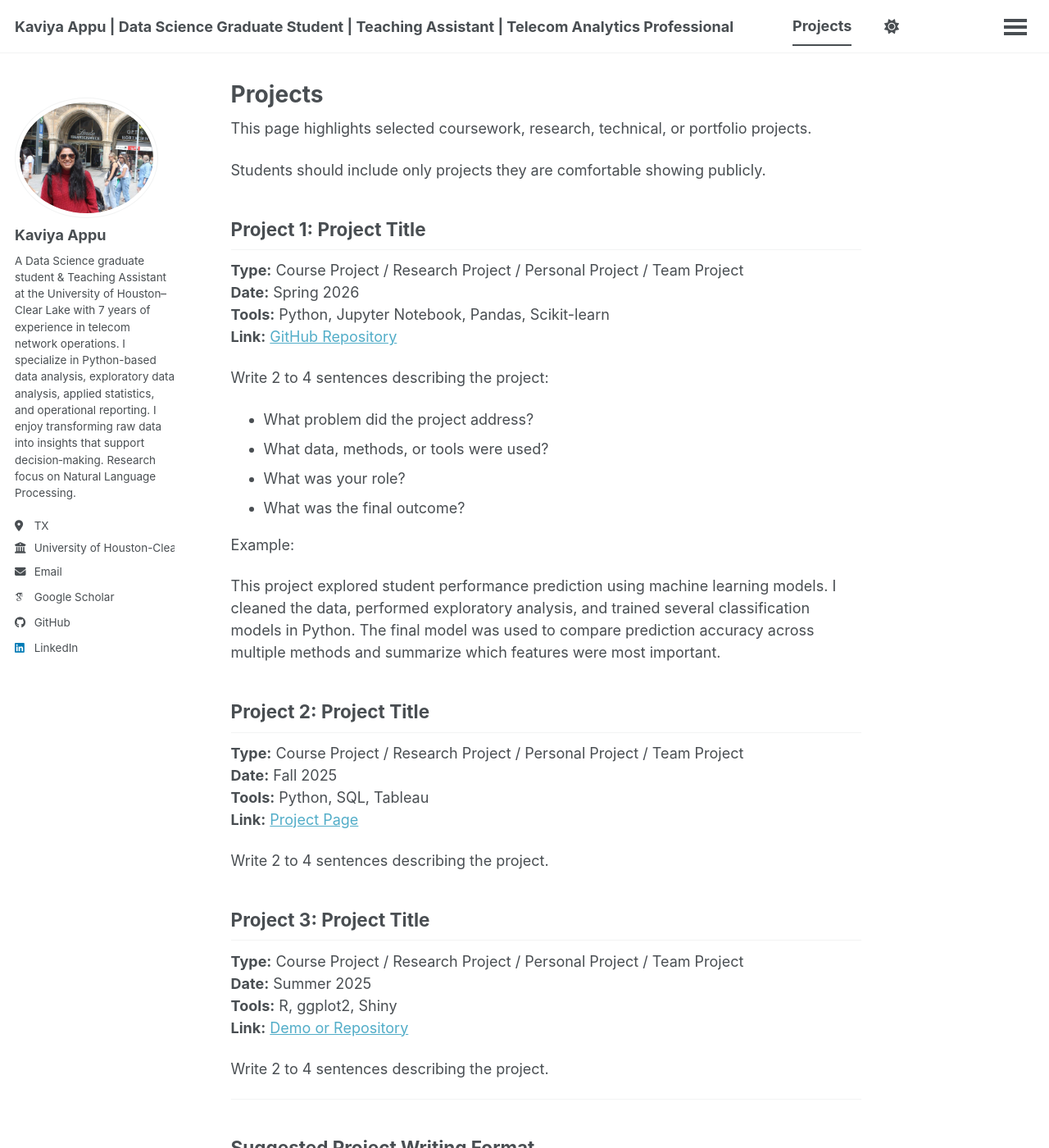
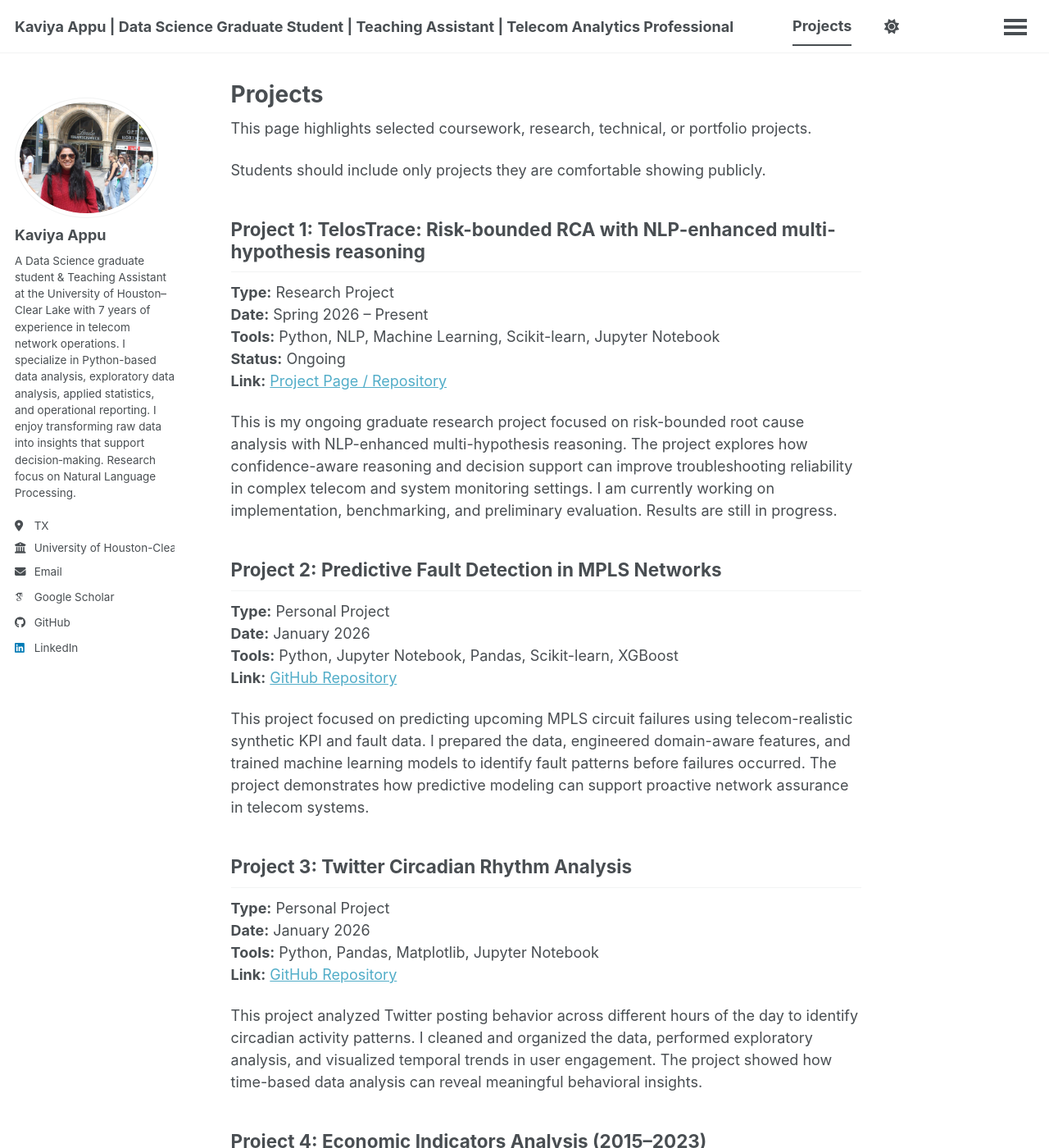
Before and after one commit to KaviyaAppu/KaviyaAppu.github.io, a Jekyll site: the page built from _pages/project.md, in a window 1280 px wide and 1400 px high. Shown: the whole window at 82% size. Built offline with Jekyll 4.4.1, drawn with Linux system fonts in a browser that asks for light colours; some web fonts are replaced; a script bundle is joined from its source files by our own code; library files that are not in the unit come from our copies; some of the changed text lies outside the part shown.

Commit message:
Revise project entries and add new project descriptions
Updated project details for TelosTrace and added new projects with descriptions, types, dates, tools, and links.

```diff
--- a/_pages/project.md
+++ b/_pages/project.md
@@ -9,40 +9,51 @@ This page highlights selected coursework, research, technical, or portfolio proj
 
 Students should include only projects they are comfortable showing publicly.
 
-## Project 1: Project Title
+## Project 1: TelosTrace: Risk-bounded RCA with NLP-enhanced multi-hypothesis reasoning
 
-**Type:** Course Project / Research Project / Personal Project / Team Project
-**Date:** Spring 2026
-**Tools:** Python, Jupyter Notebook, Pandas, Scikit-learn
+**Type:** Research Project
+**Date:** Spring 2026 – Present
+**Tools:** Python, NLP, Machine Learning, Scikit-learn, Jupyter Notebook
+**Status:** Ongoing
+**Link:** [Project Page / Repository](https://github.com/yourusername/your-repo)
+
+This is my ongoing graduate research project focused on risk-bounded root cause analysis with NLP-enhanced multi-hypothesis reasoning. The project explores how confidence-aware reasoning and decision support can improve troubleshooting reliability in complex telecom and system monitoring settings. I am currently working on implementation, benchmarking, and preliminary evaluation. Results are still in progress.
+
+## Project 2: Predictive Fault Detection in MPLS Networks
+
+**Type:** Personal Project
+**Date:** January 2026
+**Tools:** Python, Jupyter Notebook, Pandas, Scikit-learn, XGBoost
 **Link:** [GitHub Repository](https://github.com/yourusername/your-repo)
 
-Write 2 to 4 sentences describing the project:
-- What problem did the project address?
-- What data, methods, or tools were used?
-- What was your role?
-- What was the final outcome?
+This project focused on predicting upcoming MPLS circuit failures using telecom-realistic synthetic KPI and fault data. I prepared the data, engineered domain-aware features, and trained machine learning models to identify fault patterns before failures occurred. The project demonstrates how predictive modeling can support proactive network assurance in telecom systems.
 
-Example:
+## Project 3: Twitter Circadian Rhythm Analysis
 
-This project explored student performance prediction using machine learning models. I cleaned the data, performed exploratory analysis, and trained several classification models in Python. The final model was used to compare prediction accuracy across multiple methods and summarize which features were most important.
+**Type:** Personal Project
+**Date:** January 2026
+**Tools:** Python, Pandas, Matplotlib, Jupyter Notebook
+**Link:** [GitHub Repository](https://github.com/yourusername/your-project)
 
-## Project 2: Project Title
+This project analyzed Twitter posting behavior across different hours of the day to identify circadian activity patterns. I cleaned and organized the data, performed exploratory analysis, and visualized temporal trends in user engagement. The project showed how time-based data analysis can reveal meaningful behavioral insights.
 
-**Type:** Course Project / Research Project / Personal Project / Team Project
-**Date:** Fall 2025
-**Tools:** Python, SQL, Tableau
-**Link:** [Project Page](https://github.com/yourusername/your-project)
+## Project 4: Economic Indicators Analysis (2015–2023)
 
-Write 2 to 4 sentences describing the project.
+**Type:** Personal Project
+**Date:** January 2026
+**Tools:** Python, Pandas, Matplotlib, Jupyter Notebook
+**Link:** [GitHub Repository](https://github.com/yourusername/your-project)
 
-## Project 3: Project Title
+This project examined global economic indicators such as GDP, Happiness Index, and inflation to explore trends and relationships over time. I conducted data cleaning, visualization, and correlation analysis to better understand how these indicators interact. The final results provided a structured view of long-term economic and social patterns.
 
-**Type:** Course Project / Research Project / Personal Project / Team Project
-**Date:** Summer 2025
-**Tools:** R, ggplot2, Shiny
-**Link:** [Demo or Repository](https://github.com/yourusername/your-project)
+## Project 5: Gold Rate Prediction
 
-Write 2 to 4 sentences describing the project.
+**Type:** Personal Project
+**Date:** January 2026
+**Tools:** Python, Pandas, Scikit-learn, Jupyter Notebook
+**Link:** [GitHub Repository](https://github.com/yourusername/your-project)
+
+This project built a predictive model to forecast gold prices using historical data and machine learning methods. I handled data preprocessing, exploratory analysis, model development, and performance evaluation. The project demonstrated the use of machine learning for financial trend prediction.
 
 ---
 
```
